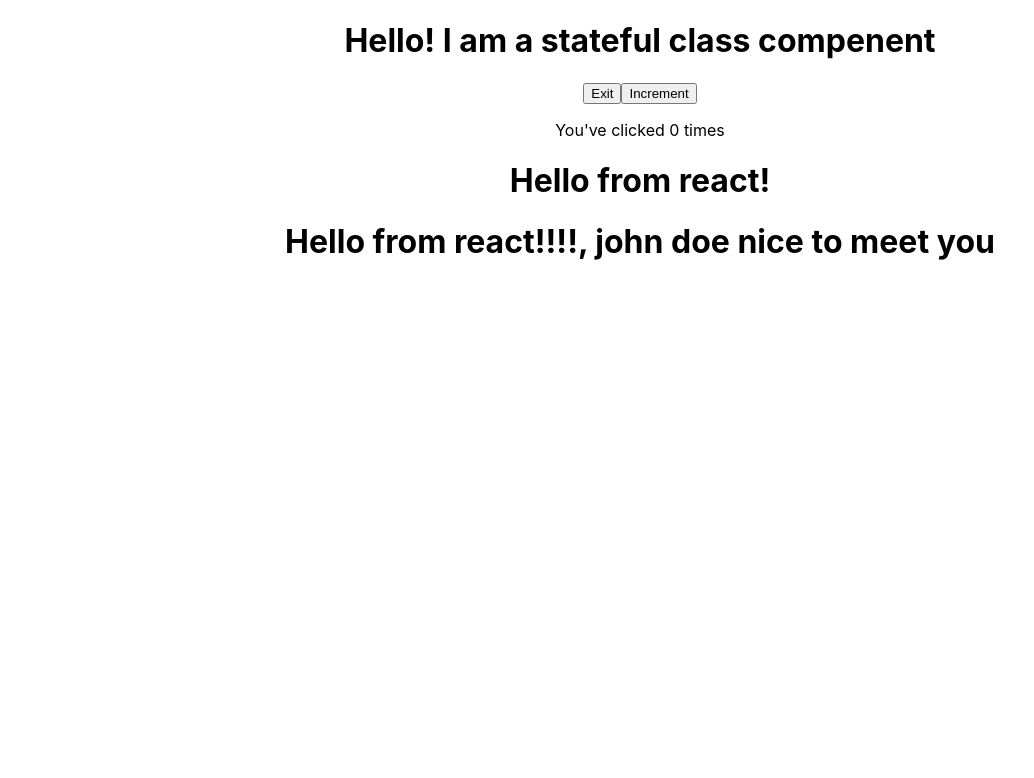
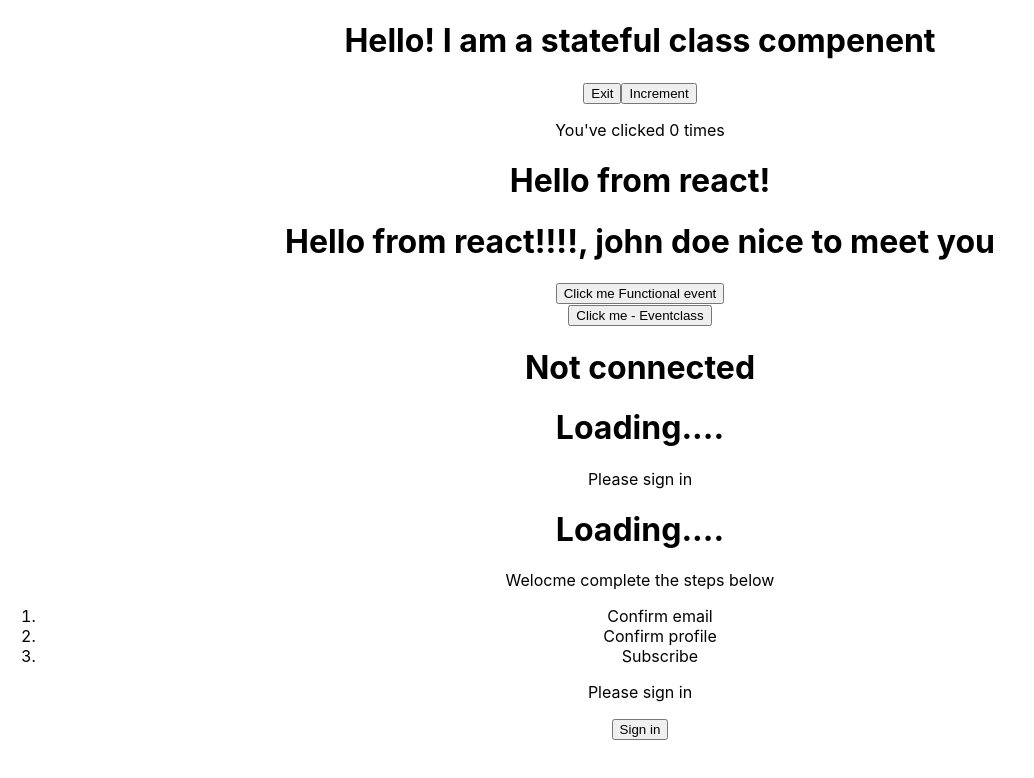
Before and after one commit to rebahama/react-project, a React (Create React App) app in the folder my-app/: page / in a window 1280 px wide. Shown: the top 778 px of the page, without its empty margins (0-1034 px from the left). Built offline with nearby package versions, Linux system fonts and the light colour scheme.

Commit message:
add more functional and class components

```diff
--- a/my-app/src/App.js
+++ b/my-app/src/App.js
@@ -2,14 +2,26 @@ import './App.css';
 import FunctionalGreeting from './components/FuncionalGreeting';
 import FunctionalGreetingWithProps from './components/FuncionalGreetingWithProps';
 import StatefulGreeting from './components/StatefulGreeting';
+import EventClass from './components/EventClass';
+import EventFunctional from './components/EventFunctional';
+import ConditionalRenderingClass from './components/ConditionalRenderingClass';
+import ConditionalRenderingFunctional from './components/ConditionalRenderingFunctional';
+import NestingCompClass from './components/NestingCompClass';
+import MethodParentClass from './components/MethodParentClass';
 
 function App() {
   return (
     <div className="App">
-
       <StatefulGreeting greeting="I am a stateful class compenent" name="john"/>
       <FunctionalGreeting/>
       <FunctionalGreetingWithProps greeting="nice to meet you" name="john doe" />
+      <EventFunctional/>
+      <EventClass/>
+      <ConditionalRenderingFunctional connected={false}/>
+      <ConditionalRenderingClass/>
+      <NestingCompClass/>
+      <MethodParentClass/>
+
     </div>
   );
 }
--- /dev/null
+++ b/my-app/src/components/ConditionalRenderingClass.js
@@ -0,0 +1,35 @@
+import React, { Component } from 'react'
+
+export class ConditionalRenderingClass extends Component {
+  constructor(props) {
+    super(props)
+
+    this.state = {
+      isLoaded: false,
+      isLoggedIn: false
+    }
+  }
+
+  // if isloaded is true then render data loaded else render loading
+  render() {
+    return (
+      <div>
+
+        <h1>{this.state.isLoaded ? 'Data loaded' : 'Loading....'}</h1>
+        {this.state.isLoggedIn ? (
+          <div>
+            <p> Welocme complete the steps below</p>
+            <ol>
+              <li>Confirm email </li>
+              <li>Confirm profile </li>
+              <li> Subscribe</li>
+            </ol>
+          </div>
+        ) : (<p> Please sign in</p>)}
+
+      </div>
+    )
+  }
+}
+
+export default ConditionalRenderingClass
--- /dev/null
+++ b/my-app/src/components/ConditionalRenderingFunctional.js
@@ -0,0 +1,13 @@
+import React from 'react'
+//  if pros.connected is true render the string "connected" else render "not connected"
+function ConditionalRenderingFunctional(props) {
+  return (
+    <div>
+
+        <h1>{props.connected ? 'Connected': 'Not connected'}</h1>
+
+    </div>
+  )
+}
+
+export default ConditionalRenderingFunctional
--- /dev/null
+++ b/my-app/src/components/EventClass.js
@@ -0,0 +1,17 @@
+import React, { Component } from 'react'
+
+export class EventClass extends Component {
+
+    ClickHandler(){
+        console.log("Clicked the class event")
+    }
+
+
+    render() {
+        return (
+            <div><button onClick={this.ClickHandler}> Click me - Eventclass</button></div>
+        )
+    }
+}
+
+export default EventClass
--- /dev/null
+++ b/my-app/src/components/EventFunctional.js
@@ -0,0 +1,17 @@
+import React from 'react'
+
+function EventFunctional() {
+
+    const clickHandler =()=> console.log("Clicked the functional button")
+
+
+
+    return (
+        <div>
+
+            <button onClick={clickHandler}> Click me Functional event </button>
+        </div>
+    )
+}
+
+export default EventFunctional
--- /dev/null
+++ b/my-app/src/components/MethodChildFunc.js
@@ -0,0 +1,29 @@
+import React from 'react'
+
+
+function MethodChildFunc(props) {
+    return (
+        <div>
+
+            {props.isLoggedIn ? (
+                <div>
+                    <p> Welocme complete the steps below</p>
+                    <ol>
+                        <li>Confirm email </li>
+                        <li>Confirm profile </li>
+                        <li> Subscribe</li>
+                    </ol>
+                    <button onClick={props.handleSignOut}> Sign out </button>
+                </div>
+            ) : (
+            <div>
+            <p> Please sign in</p>
+            <button onClick={props.handleSignIn}> Sign in</button>
+            </div>
+            )}
+
+        </div>
+    )
+}
+
+export default MethodChildFunc
--- /dev/null
+++ b/my-app/src/components/MethodParentClass.js
@@ -0,0 +1,35 @@
+import React, { Component } from 'react'
+import MethodChildFunc from './MethodChildFunc'
+
+export default class MethodParentClass extends Component {
+  constructor(props) {
+    super(props)
+
+    this.state = {
+       isLoggedIn: false,
+
+    }
+  }
+
+ handleSignIn =()=>{
+    this.setState({
+        isLoggedIn: true
+    })
+ }
+ handleSignOut =()=>{
+    this.setState({
+        isLoggedIn: false
+    })
+ }
+
+
+    render() {
+    return (
+      <div>
+
+        <MethodChildFunc handleSignIn={this.handleSignIn} isLoggedIn={this.state.isLoggedIn} handleSignOut = {this.handleSignOut}/>
+
+      </div>
+    )
+  }
+}
--- /dev/null
+++ b/my-app/src/components/NestingCompClass.js
@@ -0,0 +1,26 @@
+import React, { Component } from 'react'
+import UserData from './UserData'
+import UserMessage from './UserMessage'
+
+export class NestingCompClass extends Component {
+constructor(props) {
+  super(props)
+
+  this.state = {
+     isLoaded: false,
+     isLoggedIn: true
+  }
+}
+
+  // if isloaded is true then render data loaded else render loading
+render() {
+    return (
+      <div>
+        <UserData isLoaded={this.state.isLoaded}/>
+        <UserMessage isLoggedIn={this.state.isLoggedIn}/>
+      </div>
+    )
+  }
+}
+
+export default NestingCompClass
--- /dev/null
+++ b/my-app/src/components/UserData.js
@@ -0,0 +1,12 @@
+import React from 'react'
+
+function UserData(props) {
+  return (
+    <div>
+ <h1>{props.isLoaded ? 'Data loaded' : 'Loading....'}</h1>
+
+    </div>
+  )
+}
+
+export default UserData
--- /dev/null
+++ b/my-app/src/components/UserMessage.js
@@ -0,0 +1,22 @@
+import React from 'react'
+
+function UserMessage(props) {
+    return (
+        <div>
+
+            {props.isLoggedIn ? (
+                <div>
+                    <p> Welocme complete the steps below</p>
+                    <ol>
+                        <li>Confirm email </li>
+                        <li>Confirm profile </li>
+                        <li> Subscribe</li>
+                    </ol>
+                </div>
+            ) : (<p> Please sign in</p>)}
+
+        </div>
+    )
+}
+
+export default UserMessage
```
